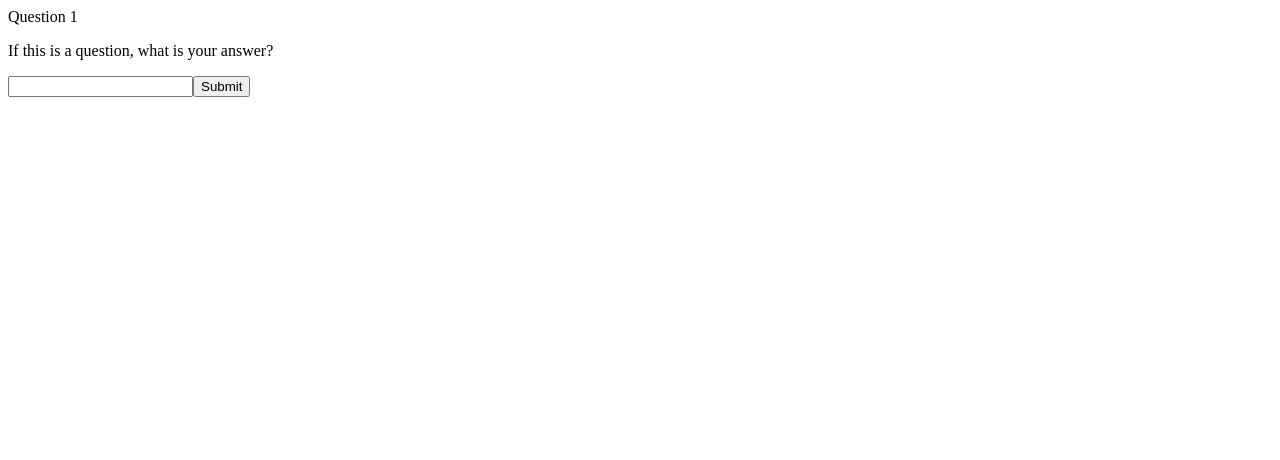
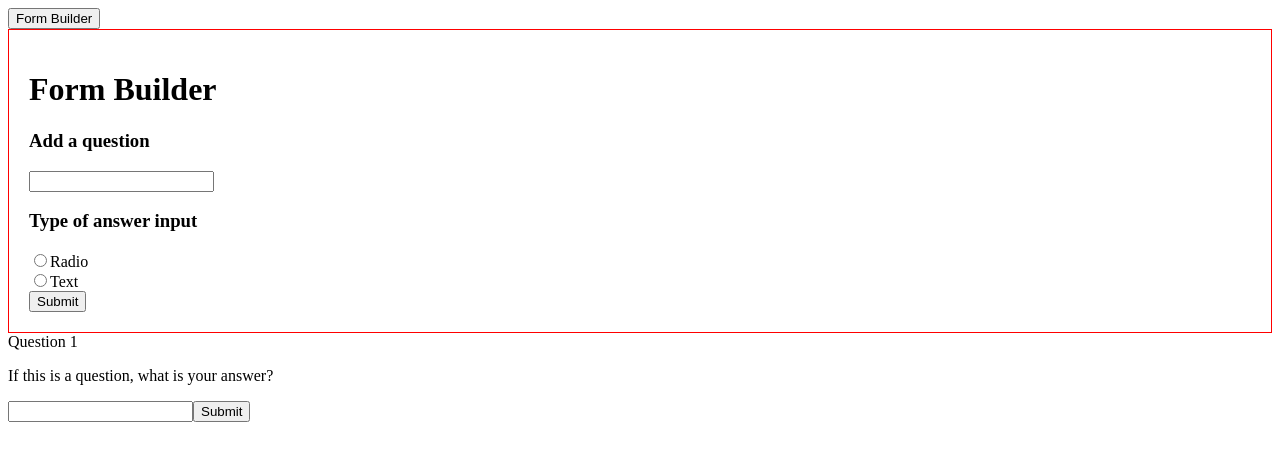
Before and after one commit to azaespa/XaltiusAcademy, an Angular app in the folder survey-builder/: page / in a window 1280 px wide. Shown: the top 460 px of the page. Built offline with nearby package versions, Linux system fonts and the light colour scheme.

Commit message:
Form Builder Interface

```diff
--- a/survey-builder/src/app/app.module.ts
+++ b/survey-builder/src/app/app.module.ts
@@ -4,9 +4,10 @@ import { BrowserModule } from '@angular/platform-browser';
 import { AppComponent } from './app.component';
 import { SurveyFormComponent } from './survey-form/survey-form.component';
 import { ReactiveFormsModule } from '@angular/forms';
+import { FormBuilderComponent } from './survey-form/form-builder/form-builder.component';
 
 @NgModule({
-  declarations: [AppComponent, SurveyFormComponent],
+  declarations: [AppComponent, SurveyFormComponent, FormBuilderComponent],
   imports: [BrowserModule, ReactiveFormsModule],
   providers: [],
   bootstrap: [AppComponent],
--- /dev/null
+++ b/survey-builder/src/app/survey-form/form-builder/form-builder.component.css
@@ -0,0 +1,4 @@
+form {
+    border: 1px solid red;
+    padding: 20px;
+}
--- /dev/null
+++ b/survey-builder/src/app/survey-form/form-builder/form-builder.component.html
@@ -0,0 +1,13 @@
+<form action="" [formGroup]="myForm" (ngSubmit)="onUpdateQuestion(myForm)">
+    <h1>Form Builder</h1>
+    <h3>Add a question</h3>
+    <input type="text" #questionBuilder name="questionBuilder" id="questionBuilder" formControlName="questionBuilder">
+
+    <h3>Type of answer input</h3>
+    <input type="radio" name="answerInput" id="radio" formControlName="answerInput" value="radio">
+    <label for="radio">Radio</label><br>
+    <input type="radio" name="answerInput" id="text" formControlName="answerInput" value="text">
+    <label for="radio">Text</label><br>
+
+    <button type="submit">Submit</button>
+</form>
--- /dev/null
+++ b/survey-builder/src/app/survey-form/form-builder/form-builder.component.ts
@@ -0,0 +1,26 @@
+import { Component, OnInit, Output, EventEmitter } from '@angular/core';
+import { FormGroup, FormBuilder, Validators } from '@angular/forms';
+
+@Component({
+  selector: 'app-form-builder',
+  templateUrl: './form-builder.component.html',
+  styleUrls: ['./form-builder.component.css'],
+})
+export class FormBuilderComponent implements OnInit {
+  myForm: FormGroup = new FormGroup({});
+
+  @Output() updateQuestion = new EventEmitter<FormGroup>();
+
+  constructor(private formBuilder: FormBuilder) {}
+
+  ngOnInit(): void {
+    this.myForm = this.formBuilder.group({
+      questionBuilder: [''],
+      answerInput: ['']
+    });
+  }
+
+  onUpdateQuestion(question: FormGroup) {
+    this.updateQuestion.emit(question);
+  }
+}
--- a/survey-builder/src/app/survey-form/survey-form.component.html
+++ b/survey-builder/src/app/survey-form/survey-form.component.html
@@ -1,9 +1,14 @@
 <!-- multiple choice, text input, rating scale, etc. -->
+
+<!-- make a button that will open the floating form builder interface -->
+
+<button type="button" (click)="showFormBuilder()">Form Builder</button>
+<app-form-builder *ngIf="showForm" (updateQuestion)="updateQuestion($event)"></app-form-builder>
 
 <!-- TEXT INPUT FORM -->
 <form action="" [formGroup]="myForm" (ngSubmit)="onSubmit()">
     <label for="text-input">Question 1</label><br>
-    <p>If this is a question, what is your answer?</p>
-    <input type="text" name="text-input" id="text-input" formControlName="answerText">
+    <p>{{ question }}</p>
+    <input [type]="answerInput" name="text-input" id="text-input" formControlName="answerText">
     <button type="submit">Submit</button>
 </form>
--- a/survey-builder/src/app/survey-form/survey-form.component.ts
+++ b/survey-builder/src/app/survey-form/survey-form.component.ts
@@ -8,6 +8,9 @@ import { FormGroup, FormBuilder, Validators } from '@angular/forms';
 })
 export class SurveyFormComponent implements OnInit {
   myForm: FormGroup = new FormGroup({});
+  question: string = 'If this is a question, what is your answer?';
+  answerInput: string = "text";
+  showForm: boolean = true;
 
   constructor(private formBuilder: FormBuilder) {}
 
@@ -24,4 +27,13 @@ export class SurveyFormComponent implements OnInit {
       alert('INVALID');
     }
   }
+
+  showFormBuilder() {
+    this.showForm = !this.showForm;
+  }
+
+  updateQuestion(question: FormGroup) {
+    this.question = question.value.questionBuilder;
+    this.answerInput = question.value.answerInput;
+  }
 }
```
Also changed, not shown: 1 other file (tests, documents, lock files or other folders).
